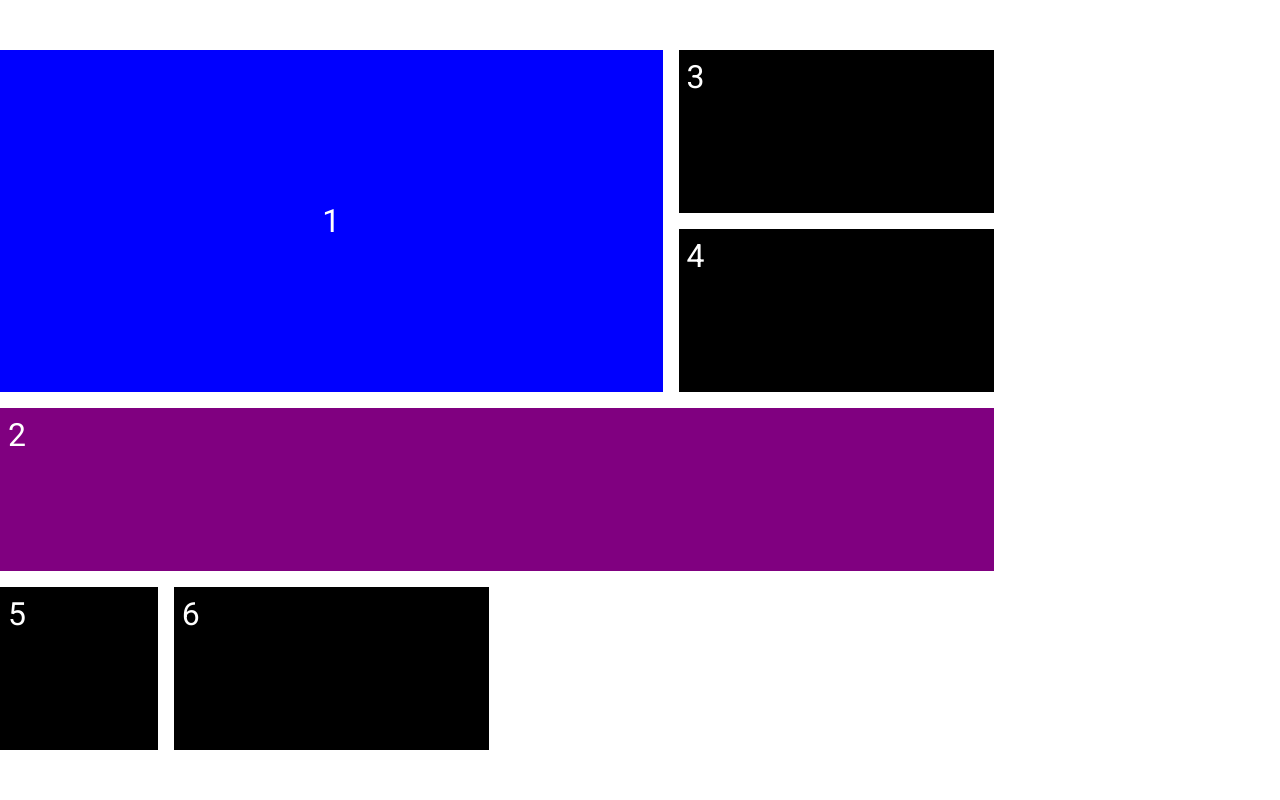
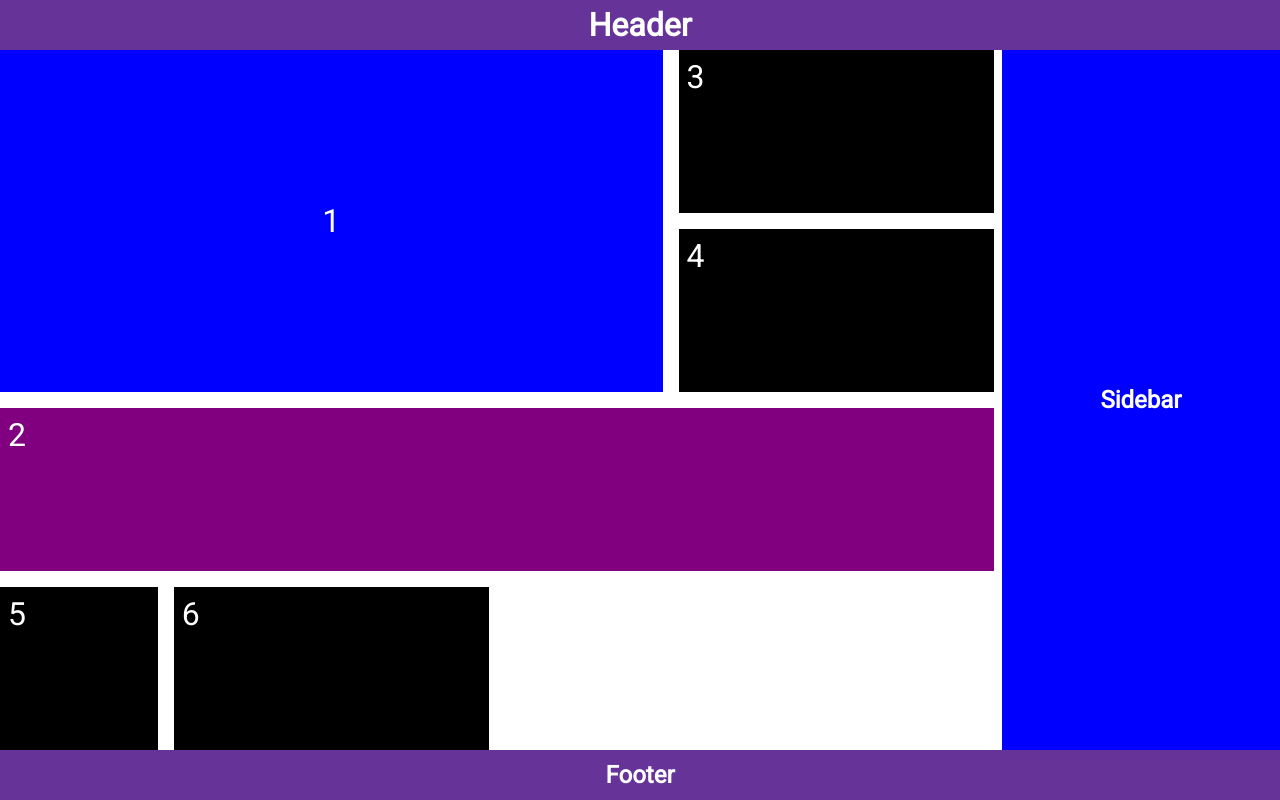
Before and after one commit to BhoneThitKha27/CSS_full_Tuto_course_beg_freeCodeCamp, a plain HTML site: page 15_lesson_starter/index.html in a window 1280 px wide. Drawn offline with Linux system fonts and the light colour scheme.

Commit message:
Update index.html

```diff
--- a/15_lesson_starter/index.html
+++ b/15_lesson_starter/index.html
@@ -10,6 +10,7 @@
 </head>
 
 <body>
+    <header class="header el"><h1>Header</h1></header>
     <main class="container">
             <div class="box">1</div>
             <div class="box">2</div>
@@ -18,6 +19,8 @@
             <div class="box">5</div>
             <div class="box">6</div>
     </main>
+    <aside class="sidebar el"><h2>Sidebar</h2></aside>
+    <footer class="footer el"><h2>Footer</h2></footer>
 </body>
 
 </html>
```
